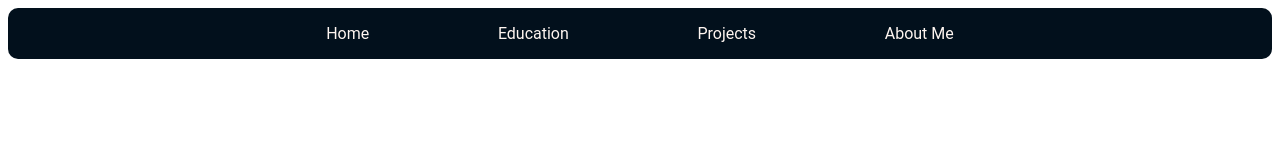
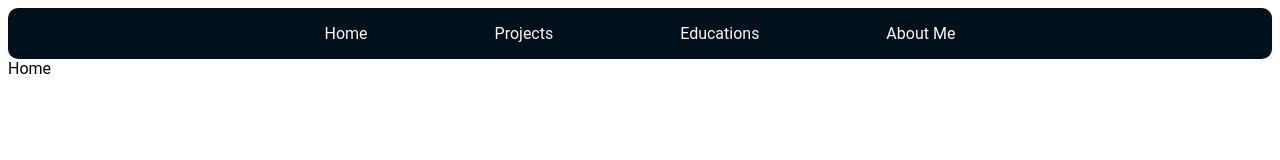
Before and after one commit to Karol-2/portfolio, a React (Create React App) app: page / in a window 1280 px wide. Shown: the top 160 px of the page. Built offline with nearby package versions, Linux system fonts and the light colour scheme.

Commit message:
added basic routing

```diff
--- a/package.json
+++ b/package.json
@@ -13,6 +13,8 @@
     "@types/react-dom": "^18.2.7",
     "react": "^18.2.0",
     "react-dom": "^18.2.0",
+    "react-router": "^6.16.0",
+    "react-router-dom": "^6.16.0",
     "react-scripts": "5.0.1",
     "sass": "^1.68.0",
     "typescript": "^4.9.5",
--- a/src/App.tsx
+++ b/src/App.tsx
@@ -1,14 +1,26 @@
-import React from "react";
+import { Route, Routes, BrowserRouter } from "react-router-dom";
 import "./App.scss";
-import { NavBar } from "./components/NavBar";
+import AboutMe from "./components/AboutMe";
+import Education from "./components/Education";
+import Home from "./components/Home";
+import NavBar from "./components/NavBar";
+import Projects from "./components/Projects";
 
 function App() {
-
-
   return (
-    <div className="App">
-      <NavBar />
-    </div>
+    <BrowserRouter>
+      <div className="App">
+        <NavBar />
+        <div className="page-content">
+          <Routes>
+            <Route path="/" element={<Home />} />
+            <Route path="/education" element={<Education />} />
+            <Route path="/about-me" element={<AboutMe />} />
+            <Route path="/projects" element={<Projects />} />
+          </Routes>
+        </div>
+      </div>
+    </BrowserRouter>
   );
 }
 
--- /dev/null
+++ b/src/components/AboutMe.tsx
@@ -0,0 +1,12 @@
+import * as React from 'react';
+
+export interface IAboutMeProps {
+}
+
+export default function AboutMe (props: IAboutMeProps) {
+  return (
+    <div>
+      About Me
+    </div>
+  );
+}
--- /dev/null
+++ b/src/components/Education.tsx
@@ -0,0 +1,12 @@
+import * as React from 'react';
+
+export interface IEducationProps {
+}
+
+export default function Education (props: IEducationProps) {
+  return (
+    <div>
+      Educations
+    </div>
+  );
+}
--- /dev/null
+++ b/src/components/Home.tsx
@@ -0,0 +1,12 @@
+import * as React from 'react';
+
+export interface IHomeProps {
+}
+
+export default function Home (props: IHomeProps) {
+  return (
+    <div>
+      Home
+    </div>
+  );
+}
--- a/src/components/NavBar.scss
+++ b/src/components/NavBar.scss
@@ -9,6 +9,10 @@
     display: flex;
     justify-content: center;
     border-radius: 10px;
+
+    button{
+        all:unset
+    }
 }
 
 ul{
--- a/src/components/NavBar.tsx
+++ b/src/components/NavBar.tsx
@@ -1,15 +1,43 @@
-import * as React from 'react';
-import "./NavBar.scss"
+import * as React from "react";
+import "./NavBar.scss";
+import { useNavigate } from "react-router";
 
+export default function NavBar() {
+  const navigate = useNavigate();
 
-export function NavBar () {
   return (
-    <nav className='nav-bar'>
+    <nav className="nav-bar">
       <ul>
-        <li className='nav-element'>Home</li>
-        <li className='nav-element'>Education</li>
-        <li className='nav-element'>Projects</li>
-        <li className='nav-element'> About Me</li>
+        <li className="nav-element">
+          <button
+            onClick={() => {
+              navigate("/");
+            }}
+          >
+            Home
+          </button>
+        </li>
+        <li className="nav-element"><button
+            onClick={() => {
+              navigate("/projects");
+            }}
+          >
+            Projects
+          </button></li>
+        <li className="nav-element"><button
+            onClick={() => {
+              navigate("/education");
+            }}
+          >
+            Educations
+          </button></li>
+        <li className="nav-element"> <button
+            onClick={() => {
+              navigate("/about-me");
+            }}
+          >
+            About Me
+          </button></li>
       </ul>
     </nav>
   );
--- /dev/null
+++ b/src/components/Projects.tsx
@@ -0,0 +1,12 @@
+import * as React from 'react';
+
+export interface IProjectsProps {
+}
+
+export default function Projects (props: IProjectsProps) {
+  return (
+    <div>
+      Projects
+    </div>
+  );
+}
```
Also changed, not shown: 1 other file (tests, documents, lock files or other folders).
